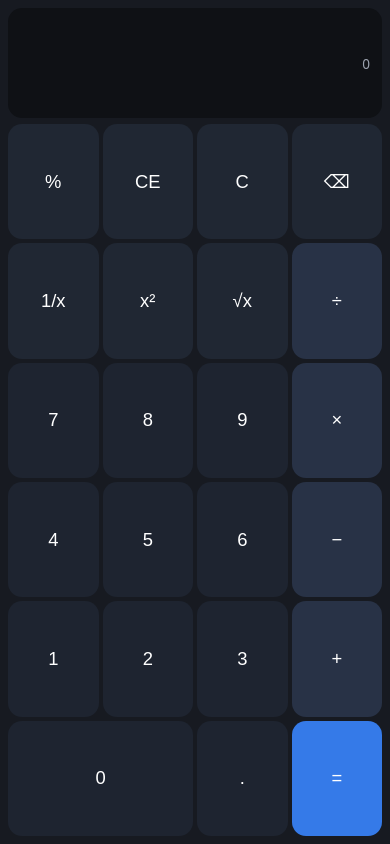
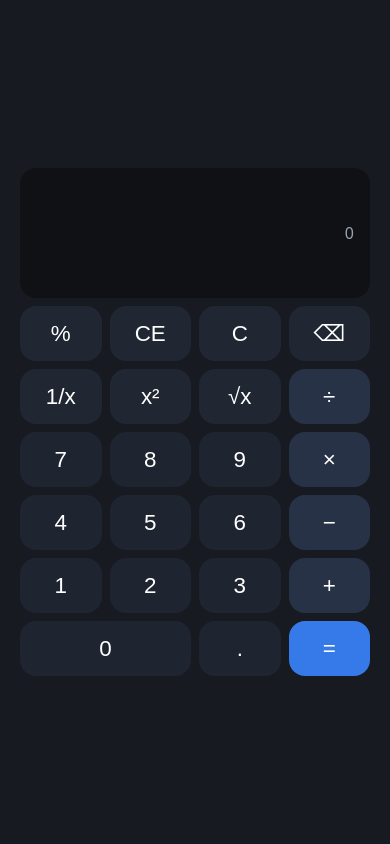
Before and after one commit to wnbghxfym6-wq/Calculator-2.0, a website: page index.html in a window 390 px wide. Drawn offline with Linux system fonts and the light colour scheme.

Commit message:
Match mobile browser layout to app mode

```diff
--- a/style.css
+++ b/style.css
@@ -186,41 +186,53 @@ body {
   background: var(--accent-active);
   transform: translateY(1px);
 }
-
-/* ==== MOBILE TWEAKS ==== */
+/* ==== FORCE BROWSER TO MATCH APP MODE ==== */
 @media (max-width: 600px) {
-  /* allow the page to scroll a bit if needed on phones */
   html,
   body {
-    overflow: auto;
+    height: auto !important;
+    min-height: 100svh !important;   /* same in Safari + app mode */
+    overflow: auto !important;       /* allow natural height */
+  }
+
+  #app-root {
+    min-height: 100svh;
+    display: flex;
+    align-items: center;
+    justify-content: center;
+    padding: 8px;
   }
 
   .calculator {
-    padding: 8px;
-    gap: 6px;
+    width: 100%;
+    max-width: 420px;
+    height: auto !important;         /* stop forcing shrink */
+    padding: 12px;
+    gap: 8px;
   }
 
   .display {
-    padding: 10px 12px;
-    min-height: 110px;          /* bigger display on phones */
-    max-height: 170px;
-    border-radius: 14px;
+    padding: 14px 16px;
+    min-height: 130px;
+    max-height: none;
+    border-radius: 16px;
   }
 
   .expression {
-    font-size: clamp(0.85rem, 3vw, 1rem);
+    font-size: clamp(1rem, 3vw, 1.3rem);
   }
 
   .result {
-    font-size: clamp(2.1rem, 7vw, 3rem);  /* much larger main number */
+    font-size: clamp(2.5rem, 8vw, 3.4rem);   /* big like app mode */
   }
 
   .keys {
-    gap: 4px;
+    gap: 8px;
   }
 
   .btn {
-    font-size: clamp(1.15rem, 4vw, 1.6rem);  /* bigger button labels */
-    border-radius: 14px;
+    font-size: clamp(1.4rem, 5vw, 2rem);     /* match app mode text */
+    border-radius: 16px;
+    padding-block: 14px;
   }
 }
```
